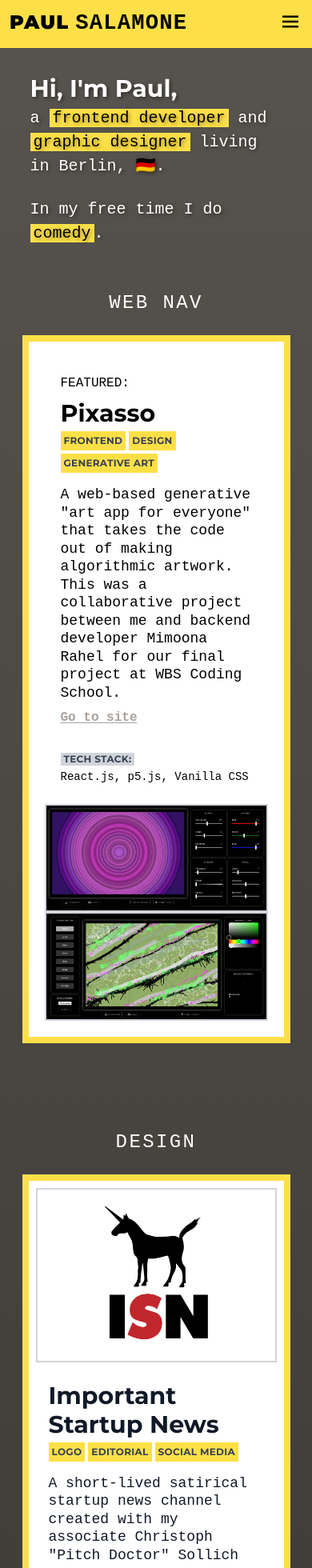
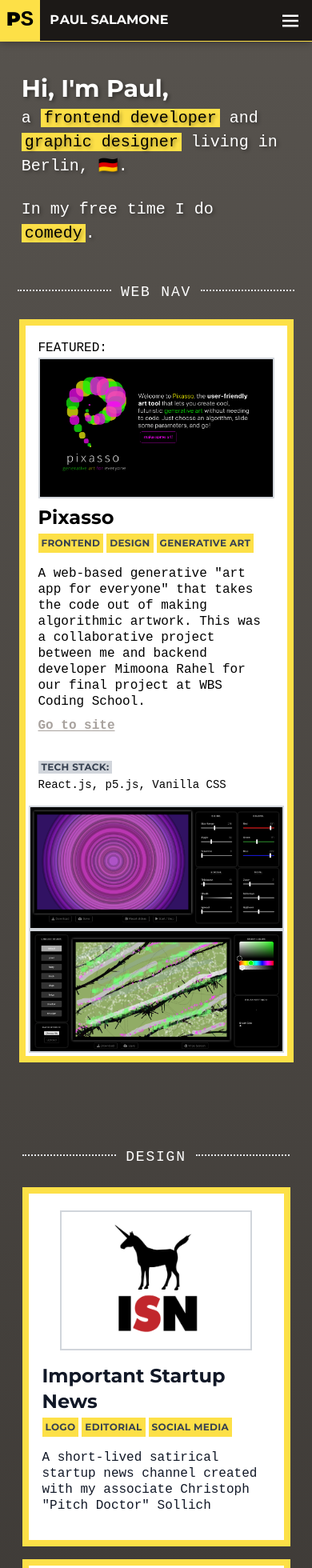
Before and after one commit to paulsalamone/portfolio, a React (Create React App) app: page / in a window 390 px wide. Shown: the top 1960 px of the page at 80% size. Built offline with nearby package versions, Linux system fonts and the light colour scheme.

Commit message:
everything but modals

```diff
--- a/src/components/Hero.js
+++ b/src/components/Hero.js
@@ -5,12 +5,12 @@ import Paul from "../assets/paul-portrait.svg";
 const Hero = () => {
   return (
     <section
-      class="w-full p-5 flex flex-col items-center
+      class="w-full p-2 sm:p-5 flex flex-col items-center
     max-w-[1800px]
     "
       id="home"
     >
-      <div id="top-spacer" class=" sm:mt-20"></div>
+      <div id="top-spacer" class="mt-20"></div>
 
       <div id="parent" class=" flex flex-row  w-[90%]">
         {/* sm: 640
--- a/src/components/Portfolios/Card2.js
+++ b/src/components/Portfolios/Card2.js
@@ -42,23 +42,26 @@ hover:shadow-3xl
       >
         <div
           className="bg-white h-full p-2 flex flex-col
+          items-center
           border-white border-[1px]
         box-border hover:border-[1px] hover:border-yellow-500
         "
         >
-          <img
-            src={props.img}
-            alt={props.name}
-            className="border-2 border-gray-300 h-max "
-          />
+          <div class="h-auto w-[80%] sm:w-[90%] mt-3">
+            <img
+              src={props.img}
+              alt={props.name}
+              className="border-2 border-gray-300 w-[100%] "
+            />
+          </div>
 
-          <div className="p-4 text-gray-900">
-            <h2 className="font-heading font-bold text-3xl mt-2 ">
+          <div className="p-2 sm:p-4 text-gray-900">
+            <h2 className="font-heading font-bold text-2xl sm:text-3xl mt-2 ">
               {props.name}
             </h2>
             <Categories categories={props.categories} />
 
-            <p className="leading-tight mt-3 mb-4 text-lg">
+            <p className="leading-tight mt-3 mb-4 text-md sm:text-lg">
               {props.description}
             </p>
           </div>
--- a/src/components/Portfolios/CardFeature.js
+++ b/src/components/Portfolios/CardFeature.js
@@ -3,19 +3,24 @@ import Categories from "./Categories";
 const CardFeature = (props) => {
   return (
     <>
-      <div className="bg-yellow-300 m-2 p-2 col-span-2">
+      <div className="bg-yellow-300 m-1 sm:m-2 p-2 col-span-2">
         <div
-          className="bg-white h-full p-5 flex flex-col
+          className="bg-white h-full p-1 sm:p-5 flex flex-col
           sm:flex-row"
         >
-          <div className="p-5 sm:w-2/5">
+          <div className="p-3 sm:p-5 sm:w-2/5">
             <h2>FEATURED:</h2>
-            <h2 className="font-heading font-bold text-3xl mt-2 ">
+            <img
+              src={props.img}
+              alt={props.name}
+              className="block sm:hidden border-2 border-gray-300 w-[100%] "
+            />
+            <h2 className="font-heading font-bold text-2xl sm:text-3xl mt-2 ">
               {props.name}
             </h2>
             <Categories categories={props.categories} />
 
-            <p className="leading-tight mt-3 mb-2 text-lg">
+            <p className="leading-tight mt-3 mb-2 text-md sm:text-lg">
               {props.description}
             </p>
             <p>
--- a/src/components/Portfolios/Design.js
+++ b/src/components/Portfolios/Design.js
@@ -31,13 +31,13 @@ const Design = (props) => {
         </div>
         <div
           class="bg-stone-900 text-white  text-center
-        p-5 mt-2 text-xl flex flex-row justify-center w-[90%] max-w-6xl
+        p-3 sm:p-5 mt-2 text-lg sm:text-xl flex flex-col sm:flex-row justify-center items-center w-[90%] max-w-6xl
         "
         >
           See more on my
           <a
             href="https://www.behance.net/paulsalamone"
-            class="flex flex-row items-center ml-3"
+            class="flex flex-row items-center sm:ml-3"
           >
             <span class="text-yellow-300 flex flex-row items-center ">
               Behance Portfolio
--- a/src/components/SectionHead.js
+++ b/src/components/SectionHead.js
@@ -1,29 +1,26 @@
 export default function SectionHead({ name, dots }) {
   return (
     <>
+      <div className="flex flex-row items-center w-[90%] max-w-6xl align-middle justify-center">
         {dots ? (
-        <div className="flex flex-col sm:flex-row items-center w-[90%] max-w-6xl align-middle  ">
-          <div className="sm:border-b-2 sm:border-dotted sm:w-1/3 md:w-2/5"></div>
+          <div className="border-b-2 border-dotted w-1/3 md:w-2/5"></div>
+        ) : (
+          <div className=" w-1/3 md:w-2/5"></div>
+        )}
+
         <h2
-            className="text-white text-2xl lg:text-3xl text-center tracking-widest font-medium mt-5 mb-4 mx-3 sm:w-1/3 md:w-1/5
+          className="text-white text-lg sm:text-2xl lg:text-3xl text-center tracking-widest font-medium mt-5 mb-4 mx-3 sm:w-1/3 md:w-1/5
   "
         >
           {name}
         </h2>
-          <div className="sm:border-b-2 sm:border-dotted sm:w-1/3 md:w-2/5"></div>
+
+        {dots ? (
+          <div className="border-b-2 border-dotted w-1/3 md:w-2/5"></div>
+        ) : (
+          <div className=" w-1/3 md:w-2/5"></div>
+        )}
       </div>
-      ) : (
-        <div className="flex flex-col sm:flex-row justify-center items-center w-[90%] max-w-6xl align-middle ">
-          <div className=""></div>
-          <h2
-            className="text-white text-2xl text-center tracking-widest font-medium mt-5 mb-4 mx-3
-  "
-          >
-            {name}
-          </h2>
-          <div className=""></div>
-        </div>
-      )}
     </>
   );
 }
--- a/src/components/Skills/Skills.js
+++ b/src/components/Skills/Skills.js
@@ -6,11 +6,11 @@ import SectionHead from "../SectionHead";
 const Skills = () => {
   console.log(SkillsData.frontend);
   return (
-    <section id="skills" className="flex flex-col items-center  p-4 mt-2">
-      <div className="flex flex-col mb-6 mt-10  p-1 w-[92%] items-center justify-center ">
+    <section id="skills" className="flex flex-col items-center  p-4 mt-2 ">
+      <div className="flex flex-col mb-6 mt-10  p-1 w-full sm:w-[92%] items-center justify-center  ">
         <SectionHead name="SKILLS" dots={false} />
 
-        <div className="h-content w-full grid grid-cols-1 sm:grid-cols-2 md:grid-cols-3 gap-1  ">
+        <div className="h-content w-[375px] sm:w-[100%] flex flex-col sm:grid grid-cols-1 sm:grid-cols-2 md:grid-cols-3 gap-1  ">
           <div>
             <SkillsCard data={SkillsData.frontend} name={"Frontend"} />
           </div>
--- a/src/components/TopHamburger.js
+++ b/src/components/TopHamburger.js
@@ -1,18 +1,123 @@
 import { HashLink as Link } from "react-router-hash-link";
 import TopIcons from "./TopIcons";
 import { BiMenu } from "react-icons/bi";
+import { useState, useEffect } from "react";
+
 export default function TopHamburger() {
+  const [menuOpen, setMenuOpen] = useState(false);
+
+  const handleMenu = () => {
+    setMenuOpen((prev) => !prev);
+  };
+
+  const handleClose = () => {
+    setMenuOpen(false);
+  };
+
   return (
-    <div className="sm:hidden bg-yellow-300 p-3 mb-2 sm:mb-0 ">
-      <Link smooth to="#home" class=" flex flex-row justify-between">
-        <h1 class="text-2xl tracking-wider  h-full border-b-2 border-yellow-300 hover:border-stone-900">
-          <span class="mr-2  font-heading font-black">PAUL</span>
-          <span class="font-sans font-semibold" style={{ fontSize: "1.7rem" }}>
-            SALAMONE
-          </span>
-        </h1>
-        <BiMenu class="text-3xl hover:bg-white" />
-      </Link>
+    <div
+      class="sm:hidden flex flex-col fixed w-[100%]"
+      style={{ boxShadow: "0 0 10px rgba(0,0,0,0.4" }}
+    >
+      <div className=" bg-stone-900 sm:mb-0 border-b-[1px] border-yellow-300 flex flex-row justify-between items-center w-[100%] ">
+        <div class="flex flew-row items-center">
+          <div className="bg-yellow-300 p-2  sm:mb-0">
+            <Link smooth to="#home" onClick={handleClose}>
+              <h1 class="text-2xl font-heading font-black h-full border-b-2 border-yellow-300 hover:border-stone-900">
+                <a>
+                  P
+                  <span class="font-sans" style={{ fontSize: "1.7rem" }}>
+                    S
+                  </span>
+                </a>
+              </h1>
+            </Link>
+          </div>
+          <Link
+            smooth
+            to="#home"
+            class=" flex flex-row justify-between ml-3"
+            onClick={handleClose}
+          >
+            <h1 class="text-md text-white first-letter:tracking-wider font-heading h-full border-b-2 hover:border-yellow-300 border-stone-900 mr-3 font-bold">
+              PAUL SALAMONE
+            </h1>
+          </Link>
+        </div>
+
+        <div>
+          <BiMenu
+            class="mr-3 text-3xl active:text-white text-white hover:text-stone-900 hover:bg-yellow-300"
+            onClick={handleMenu}
+          />
+        </div>
+      </div>
+      {/* MENU */}
+      {menuOpen ? (
+        <div>
+          <div className="bg-stone-900 flex flex-col sm:flex-row font-bold pt-4 border-b-[1px] border-yellow-300 z-50">
+            <div class="sm:border-l-2 border-stone-900 sm:border-dotted my-2">
+              <Link smooth to="#home">
+                <a
+                  class="text-white font-heading text-lg font-light  mx-6  py-1 uppercase tracking-wide border-solid border-b-[1px] border-stone-900 hover:border-yellow-300
+				hover:text-yellow-300
+				transition-all "
+                >
+                  Home
+                </a>
+              </Link>
+            </div>
+            <div class="sm:border-l-2 sm:border-yellow-300 sm:border-dotted my-2">
+              <Link smooth to="#webdev">
+                <a
+                  href="#webdev"
+                  class="text-white font-heading text-lg font-light  mx-6  py-1 uppercase tracking-wide border-solid border-b-[1px] border-stone-900 hover:border-yellow-300 hover:text-yellow-300
+				transition-all"
+                >
+                  Web Dev
+                </a>
+              </Link>
+            </div>
+            <div class="sm:border-l-2 sm:border-yellow-300 sm:border-dotted my-2">
+              <Link smooth to="#design">
+                <a
+                  class="text-white font-heading text-lg font-light  mx-6  py-1 uppercase tracking-wide border-solid border-b-[1px] border-stone-900 hover:border-yellow-300 hover:text-yellow-300
+				transition-all"
+                >
+                  Design
+                </a>
+              </Link>
+            </div>
+            <div class="sm:border-l-2 sm:border-yellow-300 sm:border-dotted my-2">
+              <Link smooth to="#skills">
+                <a
+                  href="#skills"
+                  class="text-white font-heading text-lg font-light  mx-6  py-1 uppercase tracking-wide border-solid border-b-[1px] border-stone-900 hover:border-yellow-300 hover:text-yellow-300
+				transition-all"
+                >
+                  Skills
+                </a>
+              </Link>
+            </div>
+            <div class="sm:border-l-2 sm:border-yellow-300 sm:border-dotted my-2">
+              <Link smooth to="#contact">
+                <a
+                  href="#contact"
+                  class="text-white font-heading text-lg font-light  mx-6  py-1 uppercase tracking-wide border-solid border-b-[1px] border-stone-900 hover:border-yellow-300 hover:text-yellow-300
+				transition-all
+        sm:mr-20
+        "
+                >
+                  Contact
+                </a>
+              </Link>
+            </div>
+            <div class="ml-5 mt-2 mb-5">
+              <TopIcons />
+            </div>
+          </div>
+        </div>
+      ) : null}
     </div>
   );
 }
```
Also changed, not shown: src/components/Skills/SkillsCard.js (line endings or trailing spaces). Lines whose indentation alone changed are shown as unchanged.
